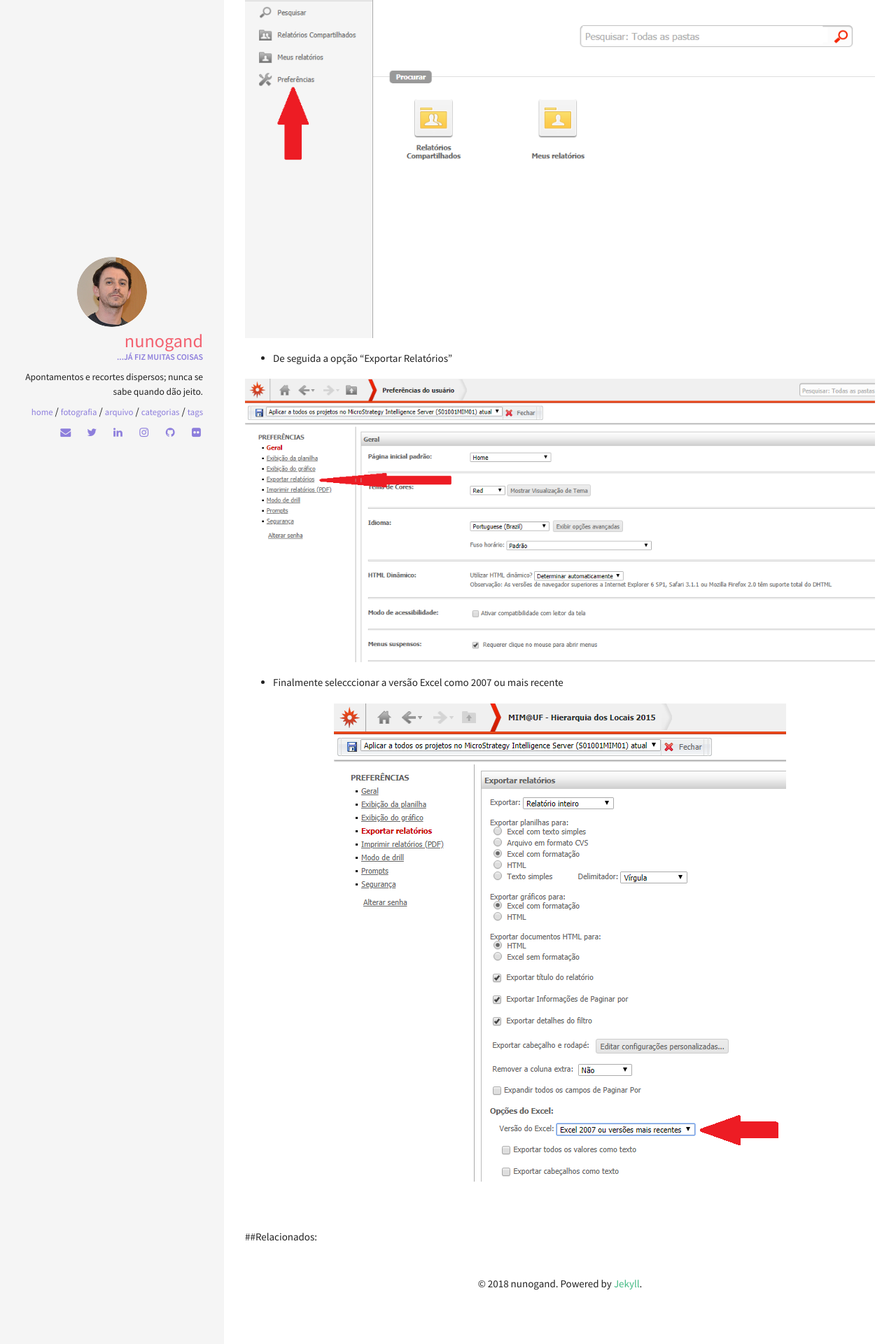
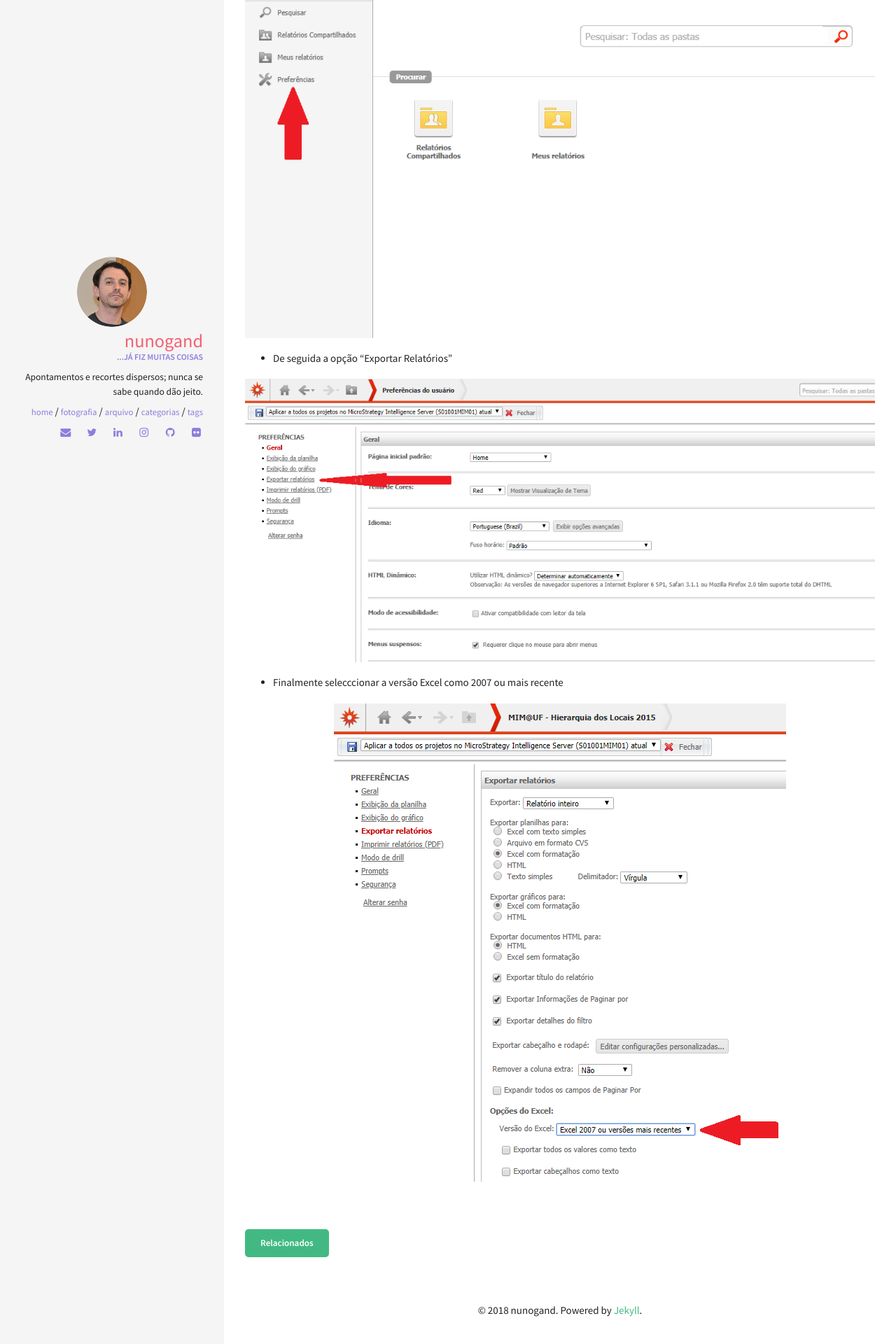
Before and after one commit to nunogand/old_site, a Jekyll site: the page built from _posts/2018-07-01-estudo_da_lista.md, in a window 1280 px wide. Shown: the part 852-2772 px from the top of the page at 70% size. Built offline with Jekyll 4.4.1, drawn with Linux system fonts in a browser that asks for light colours; nearby versions of some CDN libraries.

Commit message:
Update related-posts.html

```diff
--- a/_includes/related-posts.html
+++ b/_includes/related-posts.html
@@ -1,4 +1,6 @@
-##Relacionados:
+<a class="btn">
+Relacionados
+</a>
 
 {% assign maxRelated = 5 %}
 
@@ -23,7 +25,7 @@
     {% endfor %}
 
     {% if sameTagCount >= minCommonTags %}
-    <div>
+    <div class="tag-list">
     <h4><a href="{{ site.baseurl }}{{ post.url }}" class="tag-group-title">{{ post.title }}{{ commonTags }}</a></h4>
     </div>
     {% assign maxRelatedCounter = maxRelatedCounter | plus: 1 %}
```
